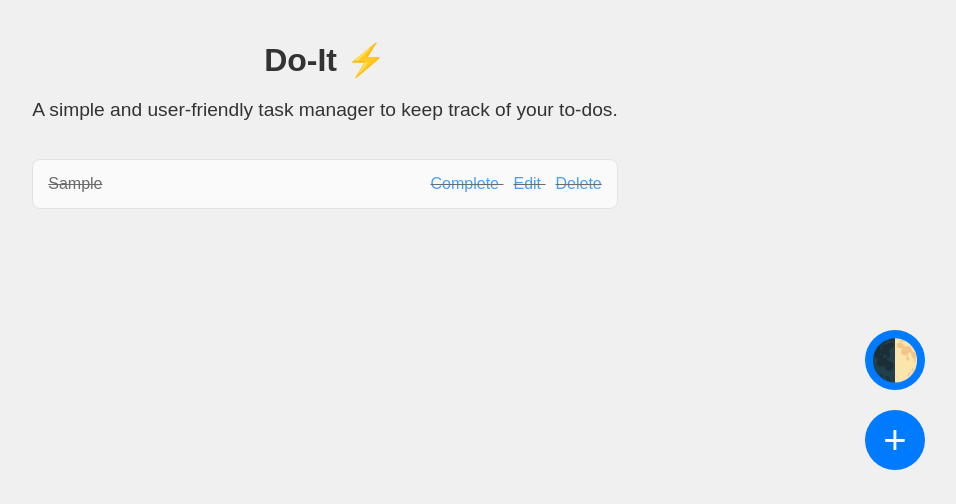
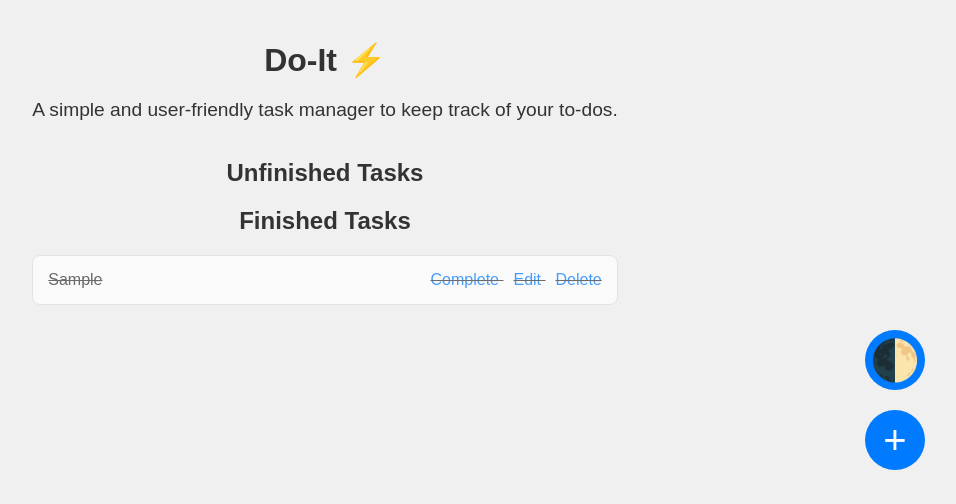
Before and after one commit to adhamhaithameid/ITI-mearn-stack, a Flask app: page / in a window 1280 px wide. Shown: the top 504 px of the page, without its empty margins (315-1271 px from the left). Run offline with Flask 2, Linux system fonts and the light colour scheme; tables that the repository leaves empty hold one stand-in row (values such as "Sample post").

Commit message:
categorized tasks by finishing status

```diff
--- a/Tasks/JavaScript_task/Task/app.py
+++ b/Tasks/JavaScript_task/Task/app.py
@@ -20,8 +20,9 @@
 
 @app.route('/')
 def index():
-    tasks = Task.query.order_by(Task.deadline.asc()).all()
-    return render_template('index.html', tasks=tasks)
+    unfinished_tasks = Task.query.filter_by(complete=False).order_by(Task.deadline.asc()).all()
+    finished_tasks = Task.query.filter_by(complete=True).order_by(Task.deadline.asc()).all()
+    return render_template('index.html', unfinished_tasks=unfinished_tasks, finished_tasks=finished_tasks)
 
 @app.route('/add', methods=['POST'])
 def add():
--- a/Tasks/JavaScript_task/Task/templates/index.html
+++ b/Tasks/JavaScript_task/Task/templates/index.html
@@ -13,8 +13,24 @@
             <p class="description">A simple and user-friendly task manager to keep track of your to-dos.</p>
         </header>
         <main>
+            <h2>Unfinished Tasks</h2>
             <ul class="task-list">
-                {% for task in tasks %}
+                {% for task in unfinished_tasks %}
+                <li class="task {{ 'complete' if task.complete }}">
+                    <div class="task-content">
+                        <span>{{ task.task }}</span>
+                        <div class="task-actions">
+                            <a href="#" class="complete-task" data-id="{{ task.id }}">Complete</a>
+                            <a href="{{ url_for('edit', task_id=task.id) }}">Edit</a>
+                            <a href="#" class="delete-task" data-id="{{ task.id }}">Delete</a>
+                        </div>
+                    </div>
+                </li>
+                {% endfor %}
+            </ul>
+            <h2>Finished Tasks</h2>
+            <ul class="task-list">
+                {% for task in finished_tasks %}
                 <li class="task {{ 'complete' if task.complete }}">
                     <div class="task-content">
                         <span>{{ task.task }}</span>
```
Also changed, not shown: Tasks/JavaScript_task/Task/README.md (deleted), Tasks/JavaScript_task/Task/tasks.db.
